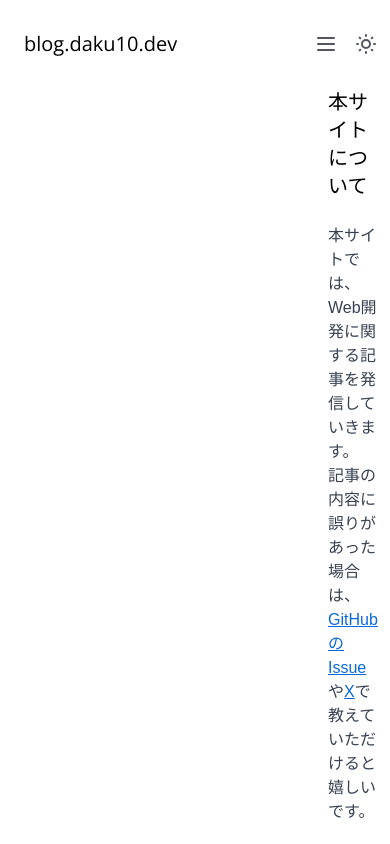
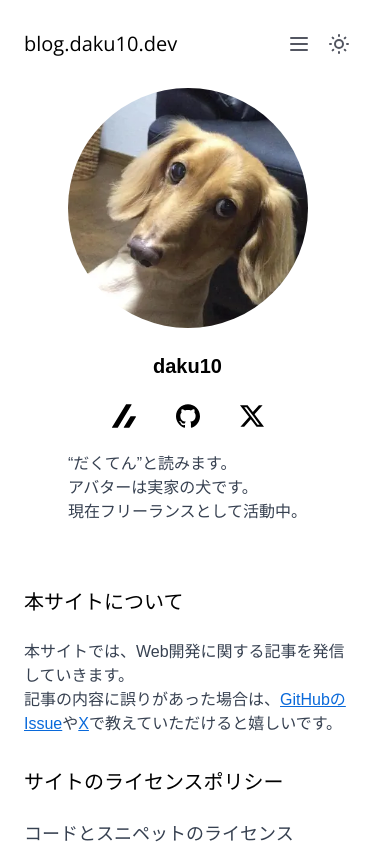
Before and after one commit to daku10/blog.daku10.dev, a Next.js app: page /about in a window 390 px wide. Shown: the top 844 px of the page. Built offline with nearby package versions, Linux system fonts and the light colour scheme; no server answers.

Commit message:
adjust about

```diff
--- a/src/app/about/page.tsx
+++ b/src/app/about/page.tsx
@@ -3,7 +3,7 @@ import { Link } from "@/components/Link";
 
 export default function Page() {
   return (
-    <div className="grid grid-cols-[max-content_1fr] gap-16">
+    <div className="grid gap-16 md:grid-cols-[max-content_1fr]">
       <div className="grid grid-rows-[max-content] place-content-center place-items-center gap-6">
         <img
           src="/assets/images/profile.webp"
```
